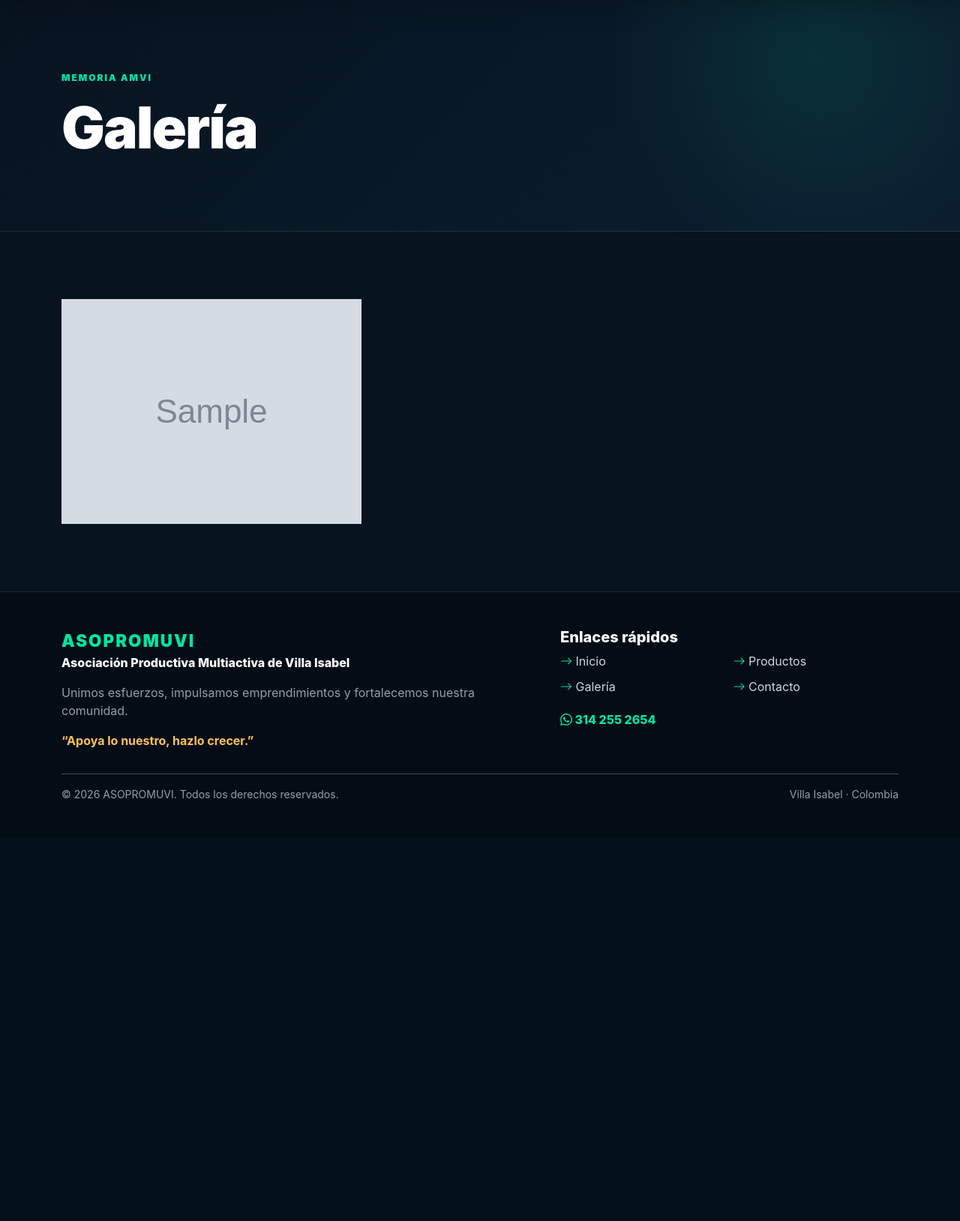
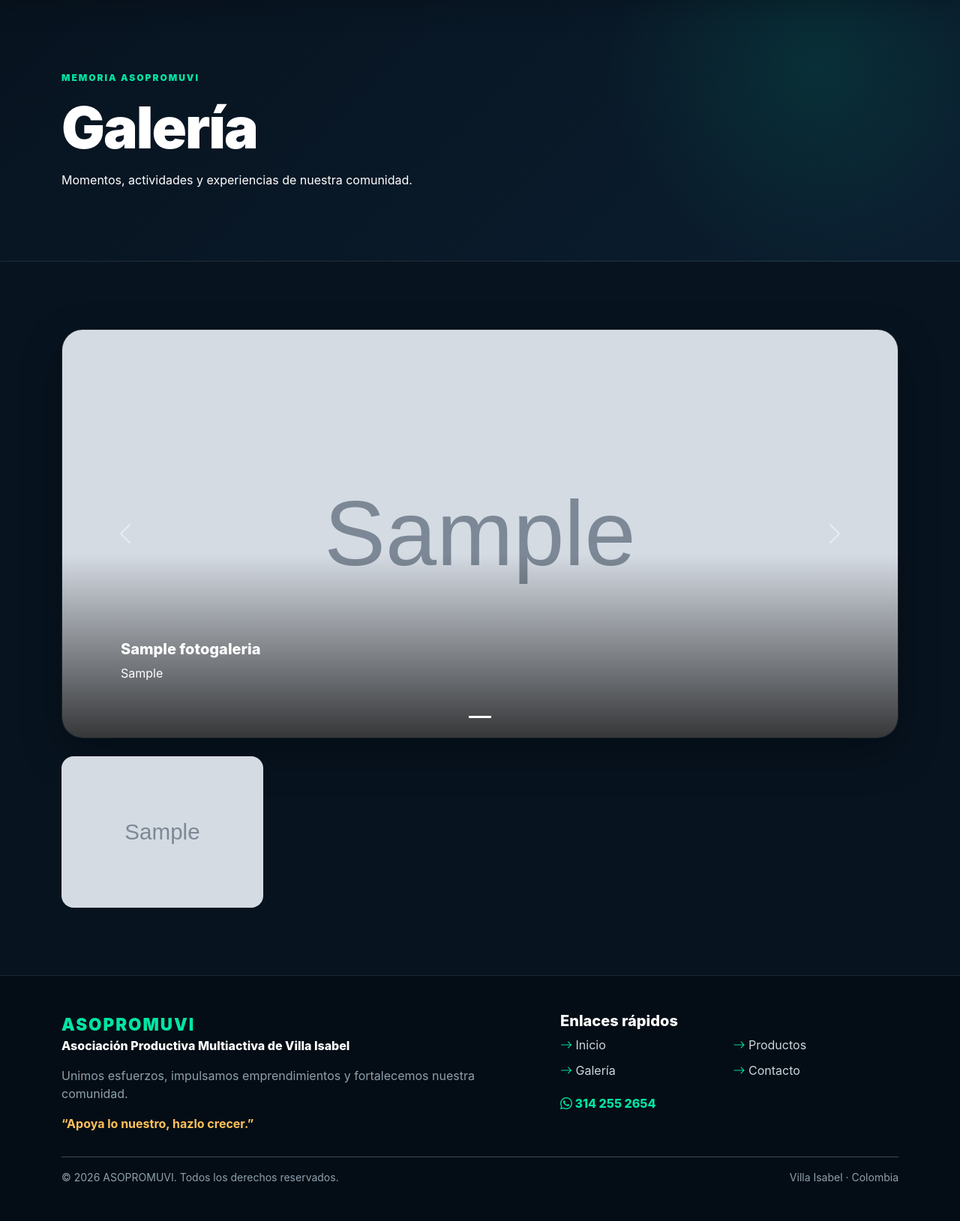
Before and after one commit to miguelparedesnoya-beep/amvi, a Django app: page /galeria/ in a window 1280 px wide. Shown: the part 71-1700 px from the top of the page at 75% size. Before the commit the page ends 1137 px from the top, so only its background shows below. Run offline with Django 4.2, Linux system fonts and the light colour scheme; tables that the repository leaves empty hold one stand-in row (values such as "Sample post"); grey boxes marked "Sample" are stand-in pictures.

Commit message:
Update galeria.html

```diff
--- a/publicaciones/templates/publicaciones/galeria.html
+++ b/publicaciones/templates/publicaciones/galeria.html
@@ -1,10 +1,275 @@
 {% extends "publicaciones/base.html" %}
-{% block title %}AMVI | Galería{% endblock %}
+
+{% block title %}
+ASOPROMUVI | Galería
+{% endblock %}
+
+
 {% block content %}
-<section class="page-banner"><div class="container"><span class="eyebrow">MEMORIA AMVI</span><h1>Galería</h1></div></section>
-<section class="section"><div class="container"><div class="row g-3">
-{% for foto in fotos %}<div class="col-6 col-md-4 col-lg-3"><button class="gallery-item border-0 p-0 w-100" data-bs-toggle="modal" data-bs-target="#foto{{ foto.id }}"><img src="{{ foto.imagen.url }}" alt="{{ foto.titulo }}"></button>
-<div class="modal fade" id="foto{{ foto.id }}" tabindex="-1"><div class="modal-dialog modal-lg modal-dialog-centered"><div class="modal-content"><img src="{{ foto.imagen.url }}" class="img-fluid" alt="{{ foto.titulo }}"></div></div></div></div>
-{% empty %}<div class="col-12"><p>Aún no hay fotografías. Súbelas desde <strong>/admin/</strong>.</p></div>{% endfor %}
-</div></div></section>
+
+
+<section class="page-banner">
+
+    <div class="container">
+
+        <span class="eyebrow">
+            MEMORIA ASOPROMUVI
+        </span>
+
+        <h1>
+            Galería
+        </h1>
+
+        <p>
+            Momentos, actividades y experiencias
+            de nuestra comunidad.
+        </p>
+
+    </div>
+
+</section>
+
+
+
+<section class="section">
+
+    <div class="container">
+
+
+        {% if fotos %}
+
+
+        <!-- ===================================
+             GALERÍA AUTOMÁTICA
+        ==================================== -->
+
+        <div
+            id="galleryCarousel"
+            class="carousel slide gallery-carousel reveal"
+
+            data-bs-ride="carousel"
+
+            data-bs-interval="4000"
+
+        >
+
+
+            <!-- INDICADORES -->
+
+            <div class="carousel-indicators">
+
+                {% for foto in fotos %}
+
+                <button
+
+                    type="button"
+
+                    data-bs-target="#galleryCarousel"
+
+                    data-bs-slide-to="{{ forloop.counter0 }}"
+
+                    class="{% if forloop.first %}active{% endif %}"
+
+                    aria-label="
+                        Imagen {{ forloop.counter }}
+                    "
+
+                ></button>
+
+                {% endfor %}
+
+            </div>
+
+
+
+            <!-- IMÁGENES -->
+
+            <div class="carousel-inner">
+
+
+                {% for foto in fotos %}
+
+
+                <div
+                    class="
+                        carousel-item
+                        {% if forloop.first %}
+                            active
+                        {% endif %}
+                    "
+                >
+
+
+                    <img
+
+                        src="{{ foto.imagen.url }}"
+
+                        alt="
+                            {{ foto.titulo|default:'Galería ASOPROMUVI' }}
+                        "
+
+                    >
+
+
+                    {% if foto.titulo %}
+
+                    <div class="carousel-caption">
+
+                        <h5>
+                            {{ foto.titulo }}
+                        </h5>
+
+                        <p>
+                            {{ foto.categoria }}
+                        </p>
+
+                    </div>
+
+                    {% endif %}
+
+
+                </div>
+
+
+                {% endfor %}
+
+
+            </div>
+
+
+
+            <!-- BOTÓN ANTERIOR -->
+
+            <button
+
+                class="carousel-control-prev gallery-control"
+
+                type="button"
+
+                data-bs-target="#galleryCarousel"
+
+                data-bs-slide="prev"
+
+                aria-label="Imagen anterior"
+
+            >
+
+                <span
+                    class="carousel-control-prev-icon">
+                </span>
+
+            </button>
+
+
+
+            <!-- BOTÓN SIGUIENTE -->
+
+            <button
+
+                class="carousel-control-next gallery-control"
+
+                type="button"
+
+                data-bs-target="#galleryCarousel"
+
+                data-bs-slide="next"
+
+                aria-label="Imagen siguiente"
+
+            >
+
+                <span
+                    class="carousel-control-next-icon">
+                </span>
+
+            </button>
+
+
+        </div>
+
+
+
+        <!-- ===================================
+             MINIATURAS
+        ==================================== -->
+
+        <div class="gallery-grid mt-4">
+
+
+            {% for foto in fotos %}
+
+
+            <button
+
+                class="gallery-thumb reveal"
+
+                type="button"
+
+                data-gallery-index="
+                    {{ forloop.counter0 }}
+                "
+
+                aria-label="
+                    Ver {{ foto.titulo|default:'fotografía' }}
+                "
+
+            >
+
+
+                <img
+
+                    src="{{ foto.imagen.url }}"
+
+                    alt="
+                        {{ foto.titulo|default:'Galería ASOPROMUVI' }}
+                    "
+
+                >
+
+
+                <span>
+
+                    <i
+                        class="bi bi-arrows-fullscreen">
+                    </i>
+
+                </span>
+
+
+            </button>
+
+
+            {% endfor %}
+
+
+        </div>
+
+
+        {% else %}
+
+
+        <div class="empty-state">
+
+            <i class="bi bi-images"></i>
+
+            <h3>
+                Aún no hay fotografías
+            </h3>
+
+            <p>
+                Súbelas desde
+                <strong>/admin/</strong>.
+            </p>
+
+        </div>
+
+
+        {% endif %}
+
+
+    </div>
+
+</section>
+
+
 {% endblock %}
```
